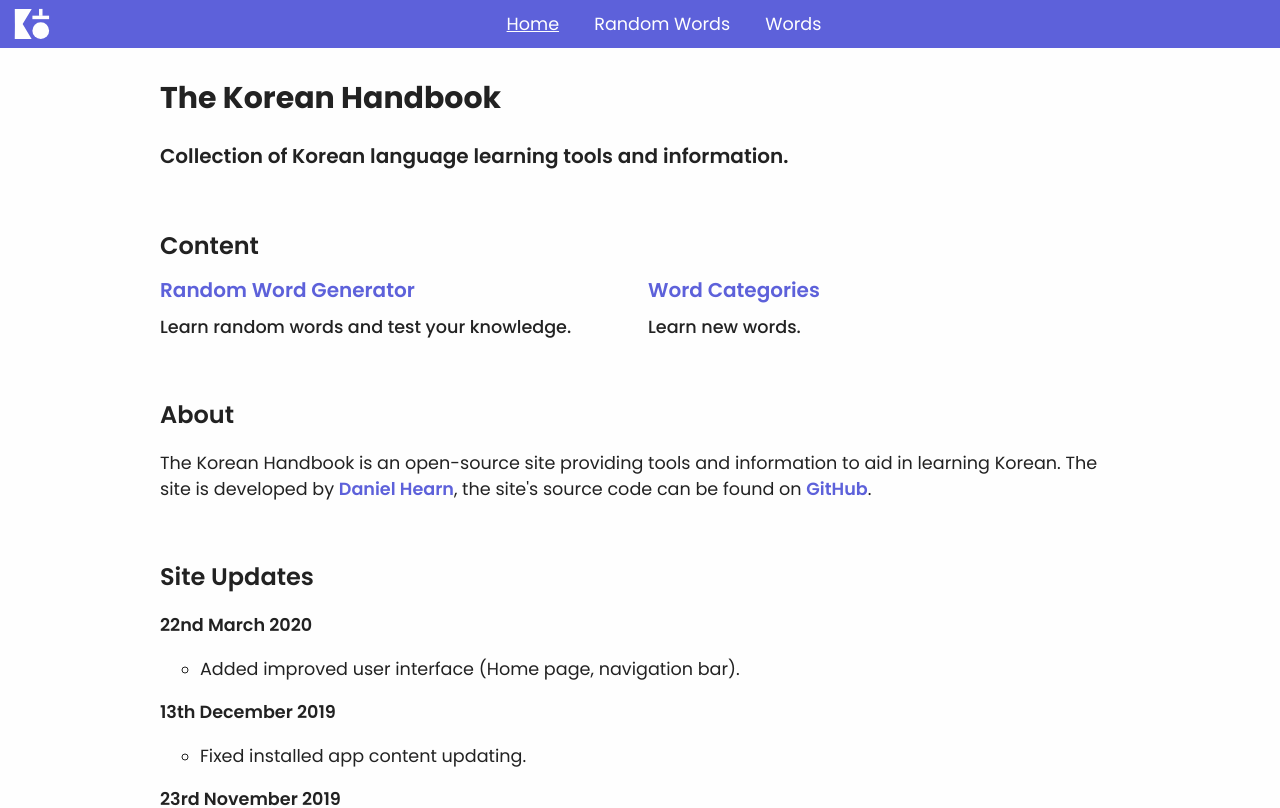
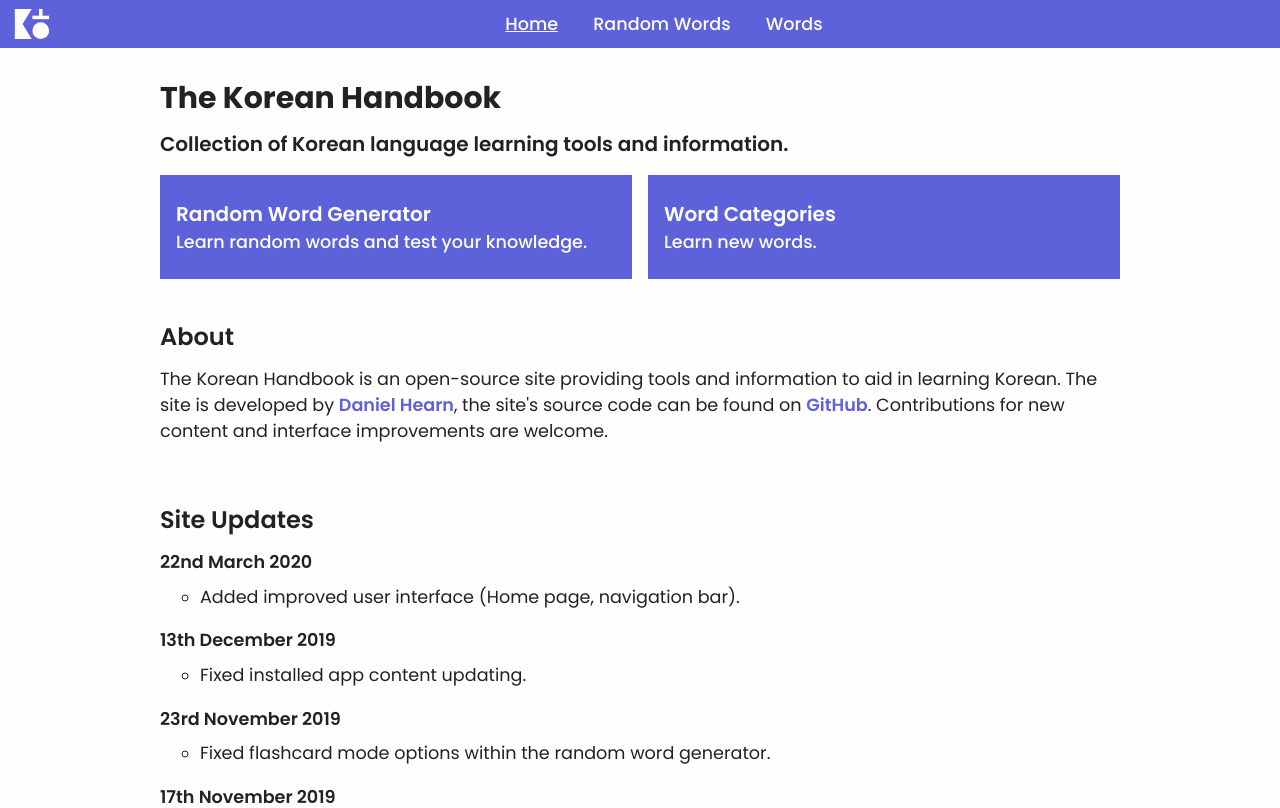
Before and after one commit to DanielHearn/korean-handbook, a Vue app in the folder korean-handbook/: page / in a window 1280 px wide. Shown: the top 808 px of the page. Built offline with nearby package versions, Linux system fonts and the light colour scheme.

Commit message:
Improve home page and navigation styling

```diff
--- a/korean-handbook/src/components/App/App.scss
+++ b/korean-handbook/src/components/App/App.scss
@@ -56,6 +56,7 @@ body {
       color: $white;
       text-decoration: none;
       font-size: $s-size;
+      font-weight: $regular-weight;
       &:visited {
         color: $white;
       }
@@ -144,10 +145,12 @@ body {
     h1 {
       font-size: $l-size*1.25;
       font-weight: $bold-weight;
+      margin-bottom: 0.25em;
     }
     h2 {
       font-size: $m-size;
       font-weight: $medium-weight;
+      margin-top: 0;
     }
   }
   .intro-links {
@@ -160,9 +163,13 @@ body {
     grid-template-columns: repeat(2, 1fr);
     grid-gap: 1em;
     .intro-link {
+      background: $accent;
+      color: $white;
       a {
+        display: flex;
+        flex-direction: column;
         text-decoration: none;
-        color: $darker;
+        padding: 1.5em 1em;
         &:hover p {
           text-decoration: underline;
         }
@@ -170,15 +177,15 @@ body {
       .link-main {
         font-size: $m-size;
         font-weight: $medium-weight;
-        color: $accent;
+        color: $white;
         margin: 0;
       }
       .link-description {
         font-size: $s-size;
         font-weight: $regular-weight;
         text-decoration: none;
-        color: $darker;
-        margin-top: 0.5em;
+        color: $white;
+        margin: 0;
       }
     }
   }
@@ -187,6 +194,7 @@ body {
 .update-list {
   padding: 0;
   list-style: none;
+  margin: 0;
   li {
     .sub-heading {
       margin-bottom: 0.5em;
@@ -223,6 +231,14 @@ body {
     p {
       font-weight: $regular-weight;
     }
+  }
+}
+
+.block {
+  display: flex;
+  flex-direction: column;
+  p:not(.heading) {
+    margin-top: 0;
   }
 }
 
@@ -393,6 +409,7 @@ button {
   font-size: $l-size;
   font-weight: $medium-weight;
   margin-bottom: 0.5em;
+  margin-top: 1em;
 }
 
 .sub-heading {
--- a/korean-handbook/src/views/Home.vue
+++ b/korean-handbook/src/views/Home.vue
@@ -1,14 +1,11 @@
 <template>
   <div class="main home">
     <div class="home-content">
-      <div class="intro">
+      <div class="block intro">
         <h1>The Korean Handbook</h1>
         <h2>
           Collection of Korean language learning tools and information.
         </h2>
-      </div>
-      <div>
-        <p class="heading">Content</p>
         <div class="intro-links">
           <div class="intro-link">
             <router-link to="/random-words/all">
@@ -28,7 +25,7 @@
           </div>
         </div>
       </div>
-      <div>
+      <div class="block">
         <p class="heading">About</p>
         <p class="text">
           The Korean Handbook is an open-source site providing tools and
@@ -40,10 +37,10 @@
             href="https://github.com/DanielHearn/Korean-Handbook"
             class="text-link"
             >GitHub</a
-          >.
+          >. Contributions for new content and interface improvements are welcome.
         </p>
       </div>
-      <div>
+      <div class="block">
         <p class="heading">Site Updates</p>
         <ul class="update-list">
           <li v-for="update in $options.updates" :key="update.date">
```
